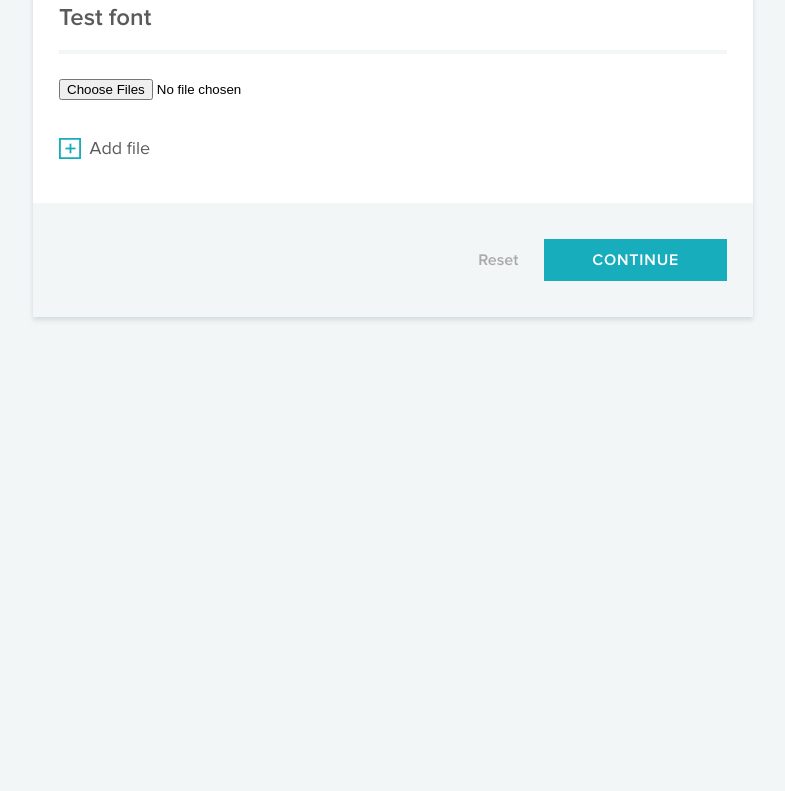
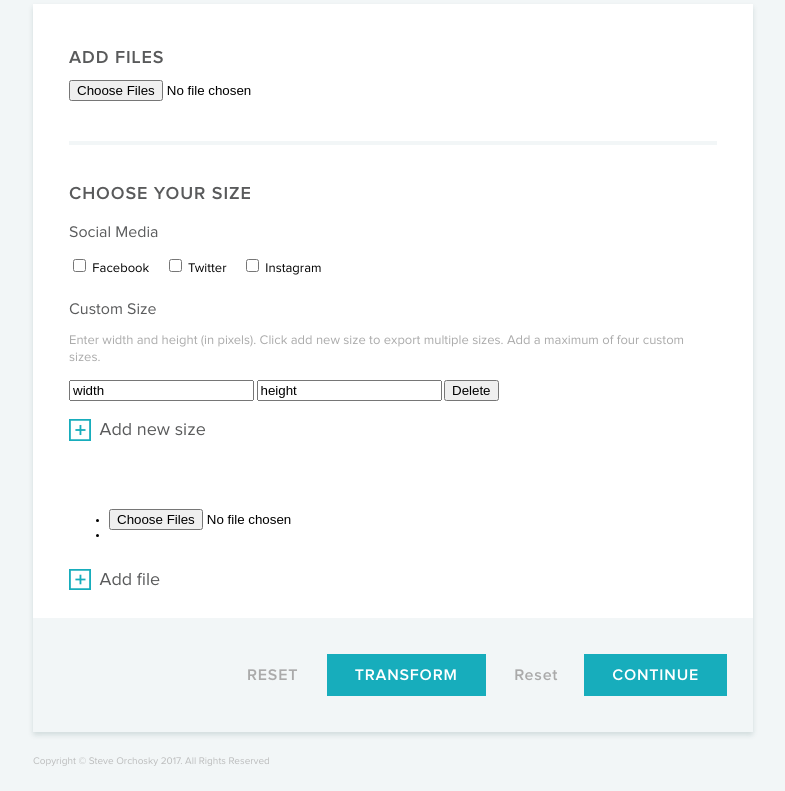
Before and after one commit to sorchosky/image_resizer, a website: page src/html/index.html in a window 1280 px wide. Shown: the part 60-851 px from the top of the page, without its empty margins (247-1032 px from the left). Before the commit the page ends 800 px from the top, so only its background shows below. Drawn offline with nearby package versions, Linux system fonts and the light colour scheme; files that its build step writes are made by us from their sources; files whose address does not match are found by name.

Commit message:
Simplifying to a single-page application

```diff
--- a/src/html/index.html
+++ b/src/html/index.html
@@ -19,22 +19,71 @@
 
   <body>
 
+    <div class="wrapper">
+
+    <h1>Image Resizer</h1>
+
     <section id="modal">
      <div id="content">
-       <div id="heading">
-         <h1 id="heading-text">Test font</h1>
-         <hr>
-       </div>
-       <div id="main">
-       </div>
+       <section id="add_files">
+         <h2>Add Files</h2>
+         <input id='file_array' type='file' name='files' multiple accept='image/*'>
+       </section>
+
+       <hr>
+
+       <section id="choose_your_size">
+
+         <h2>Choose your size</h2>
+
+         <div class="choose_your_size_div social">
+           <h3>Social Media</h3>
+           <form class="" action="index.html" method="post">
+             <ul>
+               <li><input type="checkbox" name="social_media" value="facebook"> Facebook</li>
+               <li><input type="checkbox" name="social_media" value="twitter"> Twitter</li>
+               <li><input type="checkbox" name="social_media" value="instagram"> Instagram</li>
+             </ul>
+           </form>
+         </div>
+
+         <div class="choose_your_size_div custom">
+           <h3>Custom Size</h3>
+           <p>Enter width and height (in pixels). Click add new size to export multiple sizes. Add a maximum of four custom sizes.</p>
+           <ul class="custom_size_list">
+             <li class="custom_size_list_item">
+                 <form class="custom_size_form" action="index.html" method="post">
+                   <input type="text" name="custom_size" value="width">
+                   <input type="text" name="custom_size" value="height">
+                   <input type="button" name="Clear" value="Delete">
+               </form>
+             </li>
+           </ul>
+
+           <br>
+
+           <a>
+             <img src='img/add.png' srcset='img/add.svg' class='icon'/>
+             Add new size
+           </a>
+
+         </div>
+       </section>
      </div>
 
      <div id="utility">
         <ul class="utility__buttons">
-          <li></li>
+          <li><button class='button--secondary'>RESET</button></li>
+          <li><button class='button--primary' onclick='loadfiles()'>Transform</button></li>
         </ul>
       </div>
     </section>
 
+
+    <h6>Copyright © Steve Orchosky 2017. All Rights Reserved</h6>
+
+
+    </div>
+
   </body>
 </html>
--- a/src/scss/components/buttons.scss
+++ b/src/scss/components/buttons.scss
@@ -7,19 +7,8 @@
 
 // button lists
 
-ul{
-	list-style-type: none;
-}
-
-ul#image-list{
-	padding: 0;
-	margin: 0;
-	li {
-	padding-bottom: 1em;
-	&:first-child{
-		padding-top: 2em;
-	}
-}
+#file_array{
+	padding-top: 1em;
 }
 
 ul.utility__buttons{
@@ -58,7 +47,7 @@ button, a{
 	font-weight: 600;
 	letter-spacing: 0.05em;
 	text-transform: uppercase;
-	padding: 0.8em 3em;
+	padding: 0.8em 1.75em;
 	font-size: 1.6em;
 	cursor: pointer;
 }
@@ -69,6 +58,7 @@ button, a{
 	font-family: $header-font;
 	box-shadow: none;
 	font-size: 1.6em;
+	letter-spacing: 0.05em;
 
 	&:hover{
 		opacity: 0.5;
--- a/src/scss/components/typography.scss
+++ b/src/scss/components/typography.scss
@@ -8,6 +8,61 @@ h1 {
 	font-family: $header-font;
 	font-size: 2.4em;
 	color: $heading-color;
+	font-weight: 600;
+}
+
+h2 {
+	font-family: $header-font;
+	font-size: 1.8em;
+	color: $heading-color;
+	text-transform: uppercase;
+	letter-spacing: 0.05em;
+	font-weight: 700;
+	margin: 0;
+	padding: 0;
+}
+
+h3 {
+	font-family: $font-stack;
+	font-size: 1.6em;
+	color: $heading-color;
+	font-weight: 400;
+}
+
+h6 {
+	font-family: $font-stack;
+	font-size: 1em;
+	line-height: 1.3;
+	font-weight: 400;
+	color: $text-color;
+	opacity: 0.75;
+}
+
+div.social ul{
+	list-style-type: none;
+	padding: 0;
+	margin: 0;
+	display: inline-block;
+}
+
+div.social li {
+	font-family: $font-stack;
+	padding: 0;
+	padding-right: 1em;
+	&::last-child{
+		padding-right: 0em;
+	}
+	display: inline-block;
+	margin: 0;
+	font-size: 1.3em;
+}
+
+p {
+	font-family: $font-stack;
+	color: $text-color;
+	font-size: 1.3em;
+	line-height: 1.3;
+	font-weight: 400;
 }
 
 a {
--- a/src/scss/layout/main.scss
+++ b/src/scss/layout/main.scss
@@ -0,0 +1,15 @@
+.wrapper{
+	max-width: 72em;
+	margin: 2em auto;
+}
+
+section#add_files, section#choose_your_size{
+  padding: 3.5em 0;
+  background-color: #fff;
+}
+
+//Choose your size
+
+div.choose_your_size_div{
+  padding: 0.5em 0;
+}
--- a/src/scss/pages/index.scss
+++ b/src/scss/pages/index.scss
@@ -22,10 +22,21 @@ hr{
 
 div#content {
 	background-color: #fff;
-	padding: 2.6em;
+	padding: 1em 3.6em;
 }
 
 div#utility {
 	background-color: $bg;
 	padding: 2.6em;
 }
+
+ul.custom_size_list{
+	list-style-type: none;
+	padding: 0;
+	margin: 0;
+	display: inline-block;
+}
+
+form.custom_size_form {
+	display: inline-block;
+}
```
Also changed, not shown: build/css/components/buttons.css, build/css/components/typography.css, build/css/layout/main.css, build/css/pages/index.css, build/index.html, 1 other file.
